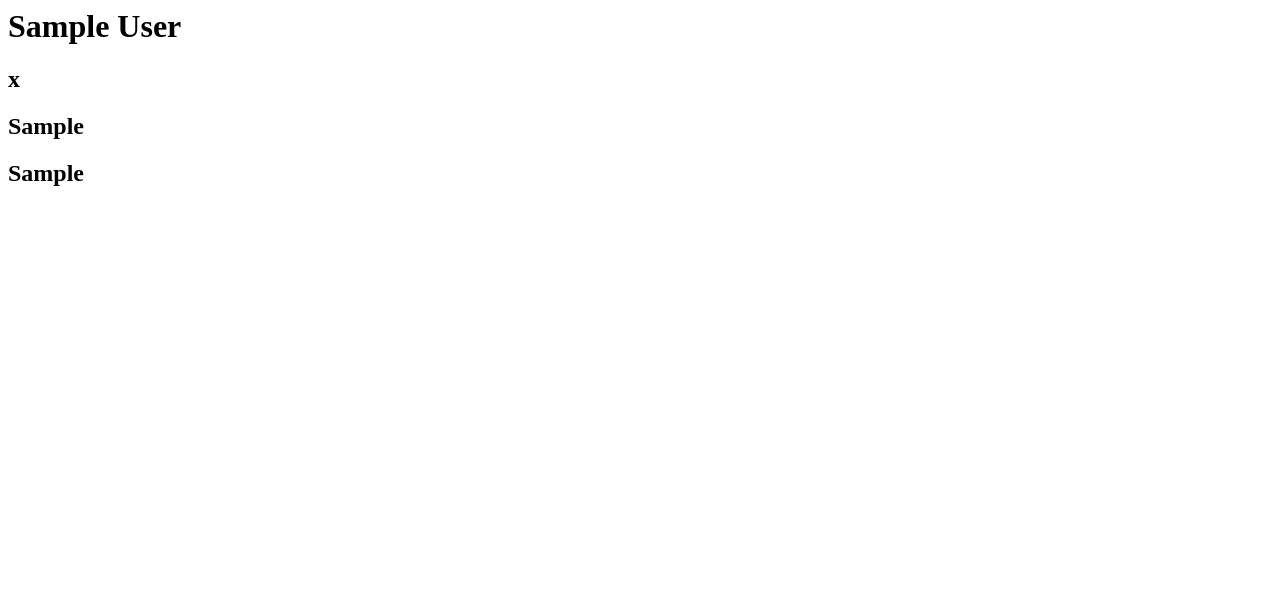
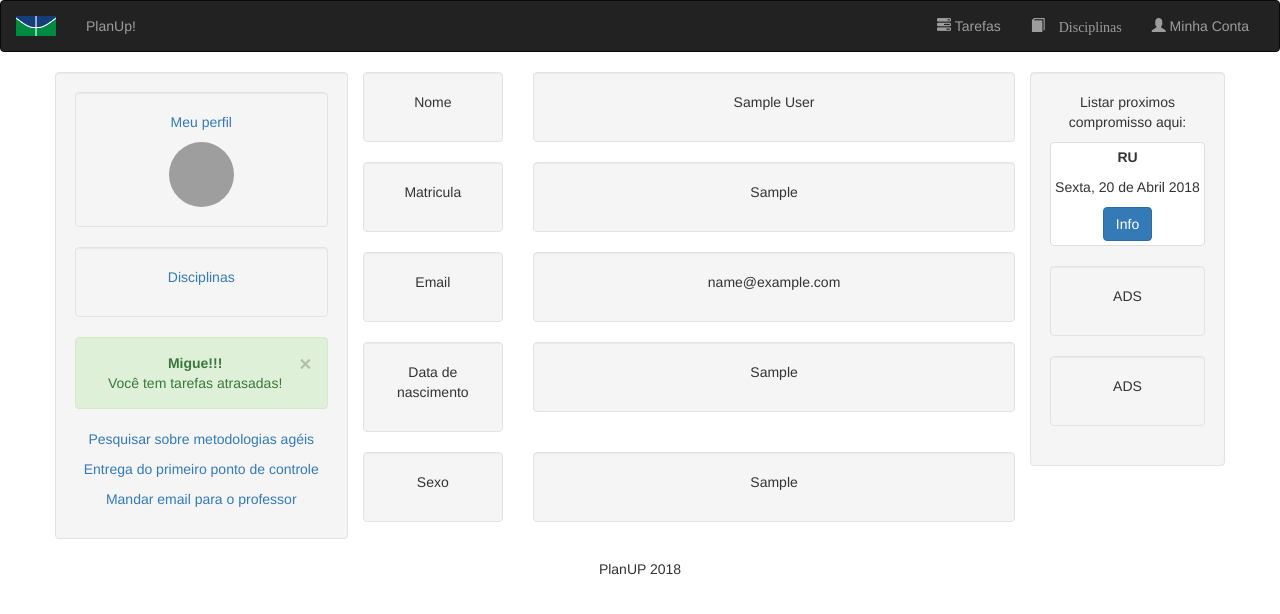
Before and after one commit to Desenho-Grupo2/PlanUp, a Django app: page /showStudent/1 in a window 1280 px wide. Shown: the top 614 px of the page. Run offline with Django 3.2, Linux system fonts and the light colour scheme; tables that the repository leaves empty hold one stand-in row (values such as "Sample post"); some libraries are stand-ins or nearby versions; grey boxes are pictures that could not be loaded.

Commit message:
template for show alumn

```diff
--- a/planup/src/students/templates/students/student_show.html
+++ b/planup/src/students/templates/students/student_show.html
@@ -1,4 +1,108 @@
-<h1>{{student.name_student}}</h1>
-<h2>{{student.password_student}}</h2>
-<h2>{{student.registration_student}}</h2>
-<h2>{{student.gender_student}}</h2>
+{% include "navbar.html" %}
+
+<div class="container text-center">
+<div class="row">
+  <div class="col-sm-3 well">
+    <div class="well">
+      <p><a href="#">Meu perfil</a></p>
+      <img src="aluno.jpg" class="img-circle" height="65" width="65" alt="Avatar">
+    </div>
+    <div class="well">
+      <p><a href="#">Disciplinas</a></p>
+    </div>
+    <div class="alert alert-success fade in">
+      <a href="#" class="close" data-dismiss="alert" aria-label="fechar">×</a>
+      <p><strong>Migue!!!</strong></p>
+      Você tem tarefas atrasadas!
+    </div>
+    <p><a href="#">Pesquisar sobre metodologias agéis</a></p>
+    <p><a href="#">Entrega do primeiro ponto de controle</a></p>
+    <p><a href="#">Mandar email para o professor</a></p>
+  </div>
+  <div class="col-sm-7">
+
+    <div class="row">
+      <div class="col-sm-3">
+        <div class="well">
+         <p>Nome</p>
+        </div>
+      </div>
+      <div class="col-sm-9">
+        <div class="well">
+          <p>{{student.name_student}}</p>
+        </div>
+      </div>
+    </div>
+    <div class="row">
+      <div class="col-sm-3">
+        <div class="well">
+         <p>Matricula</p>
+        </div>
+      </div>
+      <div class="col-sm-9">
+        <div class="well">
+          <p>{{student.registration_student}}</p>
+        </div>
+      </div>
+    </div>
+  <div class="row">
+    <div class="col-sm-3">
+      <div class="well">
+       <p>Email</p>
+      </div>
+    </div>
+    <div class="col-sm-9">
+      <div class="well">
+        <p>{{student.email_student}}</p>
+      </div>
+    </div>
+  </div>
+<div class="row">
+  <div class="col-sm-3">
+    <div class="well">
+     <p>Data de nascimento</p>
+    </div>
+  </div>
+  <div class="col-sm-9">
+    <div class="well">
+      <p>{{student.age_of_birth_student}}</p>
+    </div>
+  </div>
+</div>
+<div class="row">
+  <div class="col-sm-3">
+    <div class="well">
+     <p>Sexo</p>
+    </div>
+  </div>
+  <div class="col-sm-9">
+    <div class="well">
+      <p>{{student.gender_student}}</p>
+    </div>
+  </div>
+</div>
+</div>
+
+  <div class="col-sm-2 well">
+    <p>Listar proximos compromisso aqui:</p>
+    <div class="thumbnail">
+      <p><strong>RU</strong></p>
+      <p>Sexta, 20 de Abril 2018</p>
+      <button class="btn btn-primary">Info</button>
+    </div>
+    <div class="well">
+      <p>ADS</p>
+    </div>
+    <div class="well">
+      <p>ADS</p>
+    </div>
+  </div>
+</div>
+</div>
+
+<footer class="container-fluid text-center">
+<p>PlanUP 2018</p>
+</footer>
+
+</body>
+</html>
```
